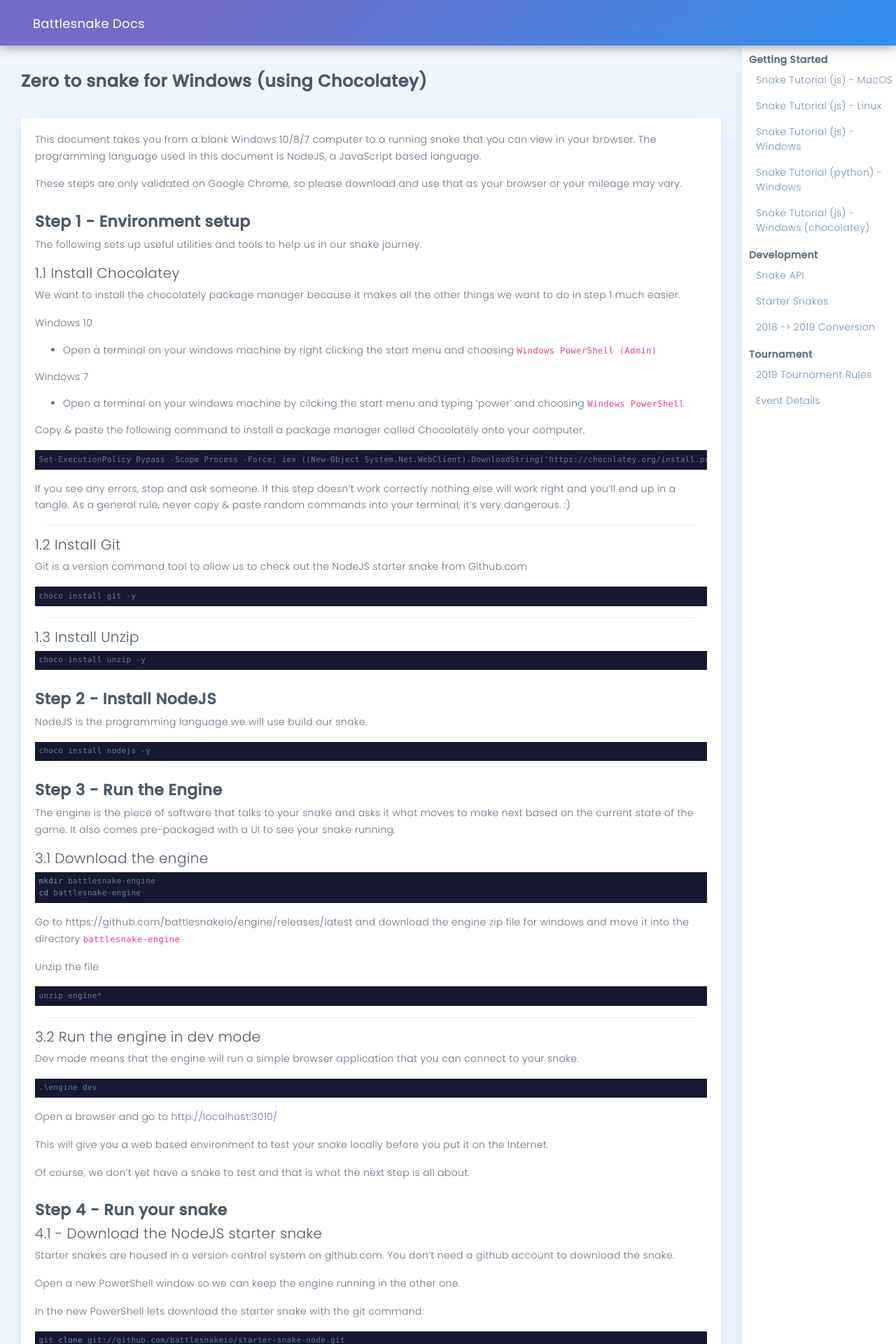
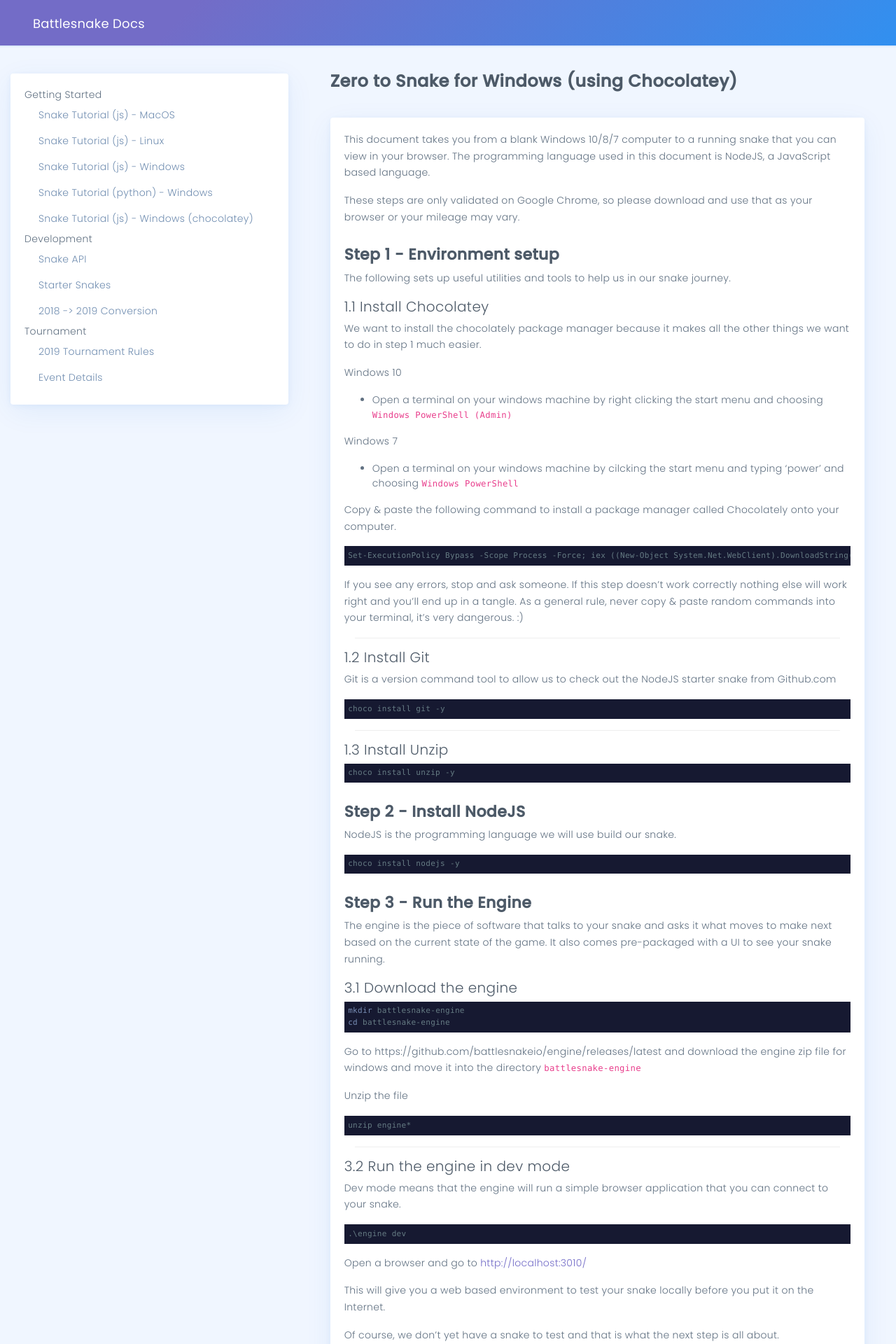
Before and after one commit to xtagon/docs, a Jekyll site: the page built from docs/zero-to-snake-windows-chocolatey.md, in a window 1280 px wide. Shown: the top 1920 px of the page at 70% size. Built offline with Jekyll 4.4.1, drawn with Linux system fonts in a browser that asks for light colours; nearby versions of some CDN libraries.

Commit message:
Tweak to navigation so it works on mobile

```diff
--- a/docs/_layouts/default.html
+++ b/docs/_layouts/default.html
@@ -29,83 +29,88 @@
         border-top: 1px solid #EEEEEE;
         margin:15px;
       }
-      .nav-header {
-        margin-left: 10px;
-        font-weight: bold;
-        margin-top: 10px;
-      }
     </style>
   </head>
-  <body class="overlay-menu layout-fixed">
-    <!-- CONTENT WRAPPER -->
-    <div class="content-wrapper">
-      <!-- TOP TOOLBAR WRAPPER -->
+  <body>
     <nav class="top-toolbar navbar navbar-mobile navbar-tablet">
-        <ul class="navbar-nav nav-left">
-          <li class="nav-item">
-            <a href="javascript:void(0)" data-toggle-state="aside-left-open">
-              <i class="icon dripicons-align-left"></i>
-            </a>
-          </li>
-        </ul>
       <ul class="navbar-nav nav-center site-logo">
         <li>
           <a href="/">
-              <span class="brand-text">Battlesnake</span>
+            <span class="brand-text">Battlesnake Docs</span>
           </a>
         </li>
       </ul>
       <ul class="navbar-nav nav-right">
         <li class="nav-item">
-            <a
-              href="javascript:void(0)"
-              data-toggle-state="mobile-topbar-toggle"
-            >
-              <i class="icon dripicons-dots-3 rotate-90"></i>
+          <a href="#menu" class="p-t-15 p-r-30">Menu</a>
+        </li>
+      </ul>
+    </nav>
+    <nav class="top-toolbar navbar navbar-desktop">
+      <ul class="site-logo">
+        <li>
+          <a href="/">
+            <span class="brand-text">Battlesnake Docs</span>
           </a>
         </li>
       </ul>
     </nav>
-      <nav class="top-toolbar navbar navbar-desktop flex-nowrap">
-        <ul class="site-logo">
-          <li>
-            <!-- START LOGO -->
-            <a href="/">
-              <span class="brand-text">Battlesnake Docs</span>
-            </a>
-            <!-- END LOGO -->
-          </li>
-        </ul>
-      </nav>
-      <!-- END TOP TOOLBAR WRAPPER -->
-      <div class="content page-aside-right" style="height: 100vh !important;" >
-        <div class="main-content">
+    <div class="content-wrapper">
+      <main class="content container-fluid">
+        <div class="row">
+          <div class="col-lg-8 order-lg-2">
             {{ content }}
           </div>
-        <aside class="aside-right">
-          <div class="card">
+          <aside class="col-lg-4 order-lg-1">
+            <div class="card m-t-40">
               <div class="card-body">
-              <ul class="nav sub-nav v-sub-nav flex-column p-b-30">
-                <li class="nav-header">Getting Started</li>
-                <li class="nav-item"><a class="nav-link" href="zero-to-snake-macos.html">Snake Tutorial (js) - MacOS</a></li>
-                <li class="nav-item"><a class="nav-link" href="zero-to-snake-linux.html">Snake Tutorial (js) - Linux</a></li>
-                <li class="nav-item"><a class="nav-link" href="zero-to-snake-windows.html">Snake Tutorial (js) - Windows</a></li>
-                <li class="nav-item"><a class="nav-link" href="zero-to-python-snake-windows.html">Snake Tutorial (python) - Windows</a></li>
-                <li class="nav-item"><a class="nav-link" href="zero-to-snake-windows-chocolatey.html">Snake Tutorial (js) - Windows (chocolatey)</a></li>
-                <li class="nav-header">Development</li>
-                <li class="nav-item"><a class="nav-link" href="snake-api.html" target="_blank">Snake API</a></li>
-                <li class="nav-item"><a class="nav-link" href="https://github.com/battlesnakeio/community/blob/master/starter-snakes.md" target="_blank">Starter Snakes</a></li>
-                <li class="nav-item"><a class="nav-link" href="convert-2018-to-2019.html">2018 -> 2019 Conversion</a></li>
-                <li class="nav-header">Tournament</li>
-                <li class="nav-item"><a class="nav-link" href="2019-tournament-game-rules.html">2019 Tournament Rules</a></li>
-                <li class="nav-item"><a class="nav-link" href="http://battlesnake.io">Event Details</a></li>
+                <ul id="menu" class="nav sub-nav v-sub-nav">
+                  <li class="nav-header">
+                    Getting Started
+                  </li>
+                  <li class="nav-item">
+                    <a class="nav-link" href="/zero-to-snake-macos.html">Snake Tutorial (js) - MacOS</a>
+                  </li>
+                  <li class="nav-item">
+                    <a class="nav-link" href="/zero-to-snake-linux.html">Snake Tutorial (js) - Linux</a>
+                  </li>
+                  <li class="nav-item">
+                    <a class="nav-link" href="/zero-to-snake-windows.html">Snake Tutorial (js) - Windows</a>
+                  </li>
+                  <li class="nav-item">
+                    <a class="nav-link" href="/zero-to-python-snake-windows.html">Snake Tutorial (python) - Windows</a>
+                  </li>
+                  <li class="nav-item">
+                    <a class="nav-link" href="/zero-to-snake-windows-chocolatey.html">Snake Tutorial (js) - Windows (chocolatey)</a>
+                  </li>
+                  <li class="nav-header">
+                    Development
+                  </li>
+                  <li class="nav-item">
+                    <a class="nav-link" href="/snake-api.html" target="_blank">Snake API</a>
+                  </li>
+                  <li class="nav-item">
+                    <a class="nav-link" href="https://github.com/battlesnakeio/community/blob/master/starter-snakes.md" target="_blank">Starter Snakes</a>
+                  </li>
+                  <li class="nav-item">
+                    <a class="nav-link" href="/convert-2018-to-2019.html">2018 -> 2019 Conversion</a>
+                  </li>
+                  <li class="nav-header">
+                    Tournament
+                  </li>
+                  <li class="nav-item">
+                    <a class="nav-link" href="/2019-tournament-game-rules.html">2019 Tournament Rules</a>
+                  </li>
+                  <li class="nav-item">
+                    <a class="nav-link" href="https://events.battlesnake.io">Event Details</a>
+                  </li>
                 </ul>
               </div>
             </div>
           </aside>
         </div>
       </div>
-    <!-- END CONTENT WRAPPER -->
+    </div>
 
     {% if site.google_analytics %}
     <script>
--- a/docs/_layouts/page.html
+++ b/docs/_layouts/page.html
@@ -6,6 +6,6 @@
   <h1>{{ page.title }}</h1>
 </header>
 
-<section class="page-content container-fluid">
+<section class="page-content">
   {{ content }}
 </section>
--- a/docs/index.html
+++ b/docs/index.html
@@ -8,7 +8,7 @@
     <div class="card">
       <div class="card-body">
         <div class="row">
-          <div class="offset-2 col-4">
+          <div class="col-lg-6">
             <h2>Your snake receives JSON game data</h2>
             <pre class="m-0">
 <code class="p-20 json">{
@@ -46,7 +46,7 @@
             </pre>
           </div>
 
-          <div class="col-4">
+          <div class="col-lg-6">
             <h2>...and your code returns your move</h2>
             <pre class="m-0">
 <code class="p-20 python">import bottle
--- a/docs/zero-to-snake-windows-chocolatey.md
+++ b/docs/zero-to-snake-windows-chocolatey.md
@@ -1,6 +1,6 @@
 ---
 layout: card
-title: Zero to snake for Windows (using Chocolatey)
+title: Zero to Snake for Windows (using Chocolatey)
 categories: [doc]
 ---
 
```
Also changed, not shown: docs/_layouts/card.html (indentation only). Lines whose indentation alone changed are shown as unchanged.
